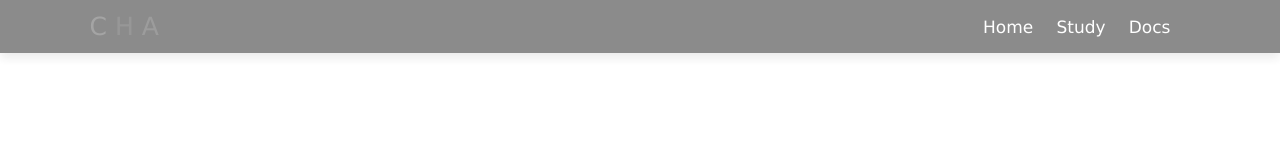
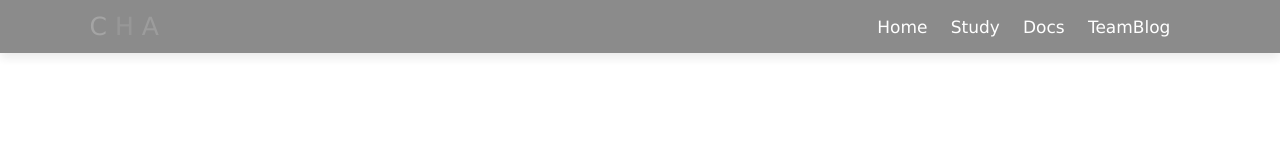
Before and after one commit to chayoonji/chachachablogwa, a plain HTML site: page index.html in a window 1280 px wide. Shown: the top 160 px of the page. Drawn offline with Linux system fonts and the light colour scheme; some icons are missing; a web font is replaced by a local one.

Commit message:
팀프로젝트수정

```diff
--- a/index.html
+++ b/index.html
@@ -56,6 +56,7 @@
         <a href="#banner">Home</a>
         <a href="#posts">Study</a>
         <a href="#contact">Docs</a>
+        <a href="https://fabulous-cheesecake-ab89c8.netlify.app/index.html">TeamBlog</a>
       </nav>
 
       <div class="icons">
```
